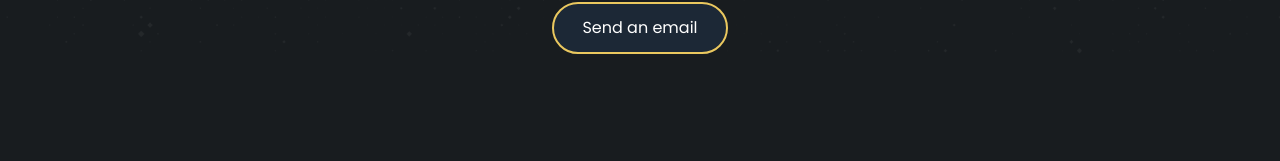
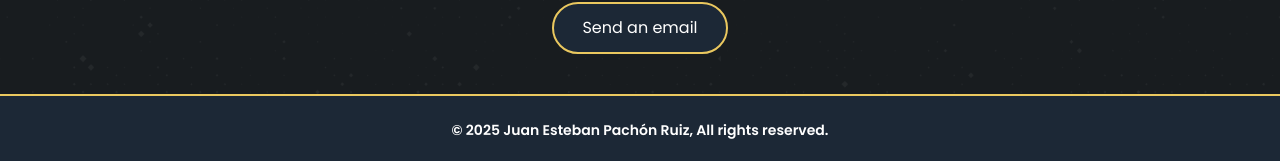
Before and after one commit to JuanesPachon/Juanes-portfolio, an Angular app: page / in a window 1280 px wide. Shown: the part 1768-1929 px from the top of the page. Before the commit the page ends 1822 px from the top, so only its background shows below. Built offline with nearby package versions, Linux system fonts and the light colour scheme; no server answers.

Commit message:
feat(home): Add footer component and update home layout

```diff
--- a/src/app/pages/home/home.component.html
+++ b/src/app/pages/home/home.component.html
@@ -116,7 +116,7 @@
         <div class="h-[2px] bg-primary-gold flex-grow"></div>
     </div>
 
-    <section id="contact" class="flex flex-col items-center">
+    <section id="contact" class="flex flex-col items-center mb-10">
         <h2 class="text-center text-primary-gold text-3xl lg:text-4xl font-jost font-semibold mb-7 mx-2">Got a project in mind? Let's talk!</h2>
         <button class="bg-primary-blue py-3 px-7 font-poppins rounded-4xl border-2 border-primary-gold hover:bg-hover-blue transition-colors duration-300 ease-in-out cursor-pointer">
             Send an email
@@ -124,3 +124,5 @@
     </section>
 
 </main>
+
+<app-footer />
--- a/src/app/pages/home/home.component.ts
+++ b/src/app/pages/home/home.component.ts
@@ -5,11 +5,12 @@ import { PortfolioDataService } from '../../services/portfolio-data.service';
 import { IProject } from '../../models/project.interface';
 import { IExperience } from '../../models/experience-item.interface';
 import { ExperienceItemComponent } from "../../components/experience-item/experience-item.component";
+import { FooterComponent } from "../../shared/footer/footer.component";
 
 @Component({
   selector: 'app-home',
   standalone: true,
-  imports: [HeaderComponent, ProjectCardComponent, ExperienceItemComponent],
+  imports: [HeaderComponent, ProjectCardComponent, ExperienceItemComponent, FooterComponent],
   templateUrl: './home.component.html',
   styleUrl: './home.component.css'
 })
--- /dev/null
+++ b/src/app/shared/footer/footer.component.html
@@ -0,0 +1,5 @@
+<footer class="bg-primary-blue border-t-2 border-primary-gold font-poppins">
+    <div class="container py-6 px-2 text-sm">
+        <p class="text-center font-semibold">© {{ currentYear }} Juan Esteban Pachón Ruiz, All rights reserved.</p>
+    </div>
+</footer>
--- /dev/null
+++ b/src/app/shared/footer/footer.component.ts
@@ -0,0 +1,14 @@
+import { Component } from '@angular/core';
+
+@Component({
+  selector: 'app-footer',
+  standalone: true,
+  imports: [],
+  templateUrl: './footer.component.html',
+  styleUrl: './footer.component.css'
+})
+export class FooterComponent {
+
+  currentYear: number = new Date().getFullYear();
+
+}
```
Also changed, not shown: src/app/shared/footer/footer.component.css (added).
